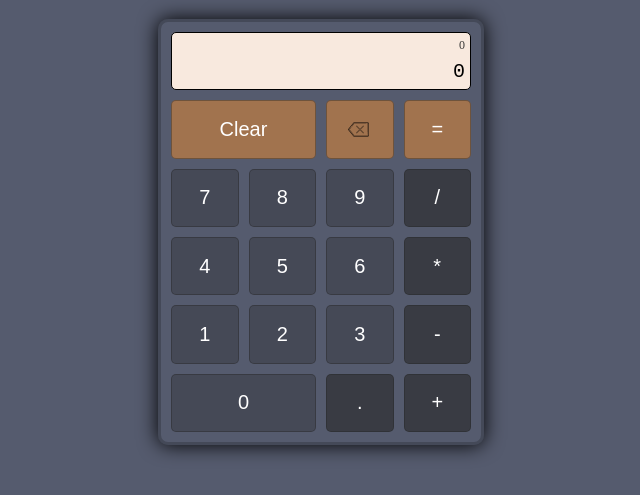
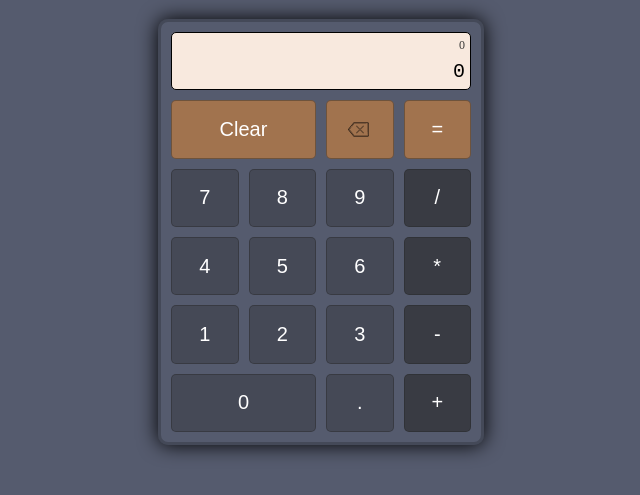
Before and after one commit to Pjhw/The-Odin-Project, a plain HTML site: page Calculator-Assignment/index.html in a window 1280 px wide. Shown: the part 101-596 px from the top of the page, without its empty margins (319-959 px from the left). Drawn offline with Linux system fonts and the light colour scheme.

Commit message:
Minor color change

```diff
--- a/Calculator-Assignment/index.html
+++ b/Calculator-Assignment/index.html
@@ -34,7 +34,7 @@
         <button id="multiply" class="arithmetic-button">*</button>
         <button id="divide" class="arithmetic-button">/</button>
         <button id="equals" class="arithmetic-button">=</button>
-        <button id="decimal" class="arithmetic-button">.</button>
+        <button id="decimal" class="number-button">.</button>
 
         <button id="backspace" class="other-button"><img src="backspace.png"/></button>
         <button id="clear" class="other-button">Clear</button>
```
